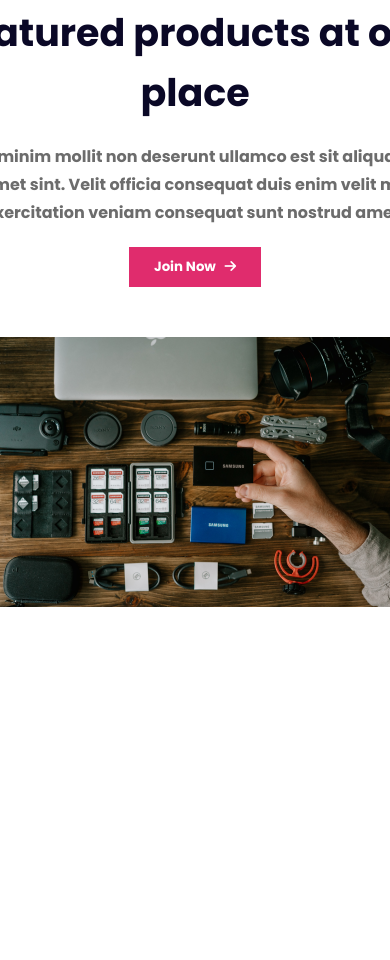
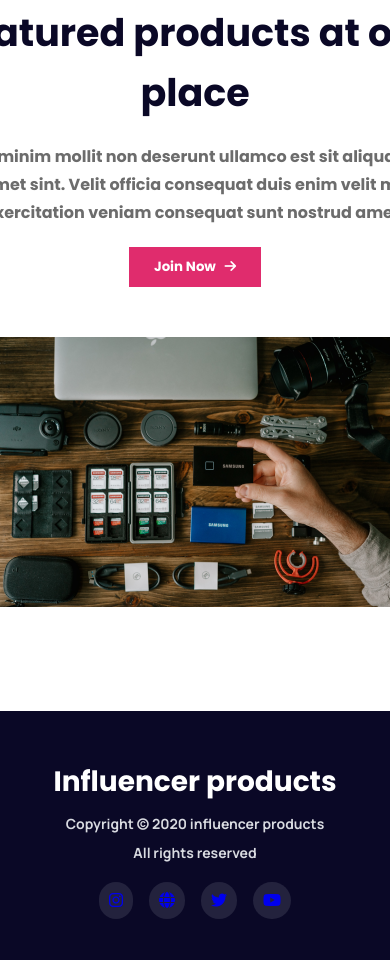
Before and after one commit to tanvirshekh-dev/Influence-Gear, a plain HTML site: page index.html in a window 390 px wide. Shown: the part 6543-7503 px from the top of the page. Before the commit the page ends 7254 px from the top, so only its background shows below. Drawn offline with Linux system fonts and the light colour scheme.

Commit message:
make footer section responsive

```diff
--- a/index.html
+++ b/index.html
@@ -307,5 +307,18 @@
         </div>
       </section>
     </main>
+
+    <!-- footer part -->
+     <footer class="footer-container center">
+      <h2 class="footer-tittle poppins-bold">Influencer products</h2>
+      <p class="footer-description manrope-bold">Copyright © 2020  influencer products</p>
+      <p class="footer-description manrope-bold">All rights reserved</p>
+      <ul class="social-links flex">
+        <li class="social-link"><a href="https://www.instagram.com/"><i class="fa-brands fa-instagram"></i></a></li>
+        <li class="social-link"><a href="https://www.techtarget.com/whatis/definition/Internet#:~:text=The%20internet%2C%20sometimes%20simply%20called,an%20established%20set%20of%20protocols."><i class="fa-solid fa-globe"></i></a></li>
+        <li class="social-link"><a href="https://x.com/"><i class="fa-brands fa-twitter"></i></a></li>
+        <li class="social-link"><a href="https://www.youtube.com/"><i class="fa-brands fa-youtube"></i></a></li>
+      </ul>
+     </footer>
   </body>
 </html>
--- a/styles/style.css
+++ b/styles/style.css
@@ -226,6 +226,43 @@
   padding: 10px 25px;
   color: white;
 }
+.footer-container{
+  background-color: rgb(10, 8, 38);
+}
+/* footer styles */
+.footer-tittle{
+  font-size: 28px;
+  color: #FFFFFF;
+  padding: 50px 0px 1px 0px;
+}
+.footer-description{
+  padding-top: 10px;
+}
+.social-links{
+  gap: 16px;
+  align-items: center;
+  justify-content: center;
+  padding: 30px 0px 50px 0px;
+  color: white;
+}
+.social-links .social-link{
+  list-style: none;
+}
+.social-link a{
+  background-color: rgb(35, 34, 61);
+  padding: 10px;
+  border-radius: 50px;
+}
+
+
+
+
+
+
+
+
+
+
 
 @media screen and (max-width: 576px) {
   .nav-container {
```
